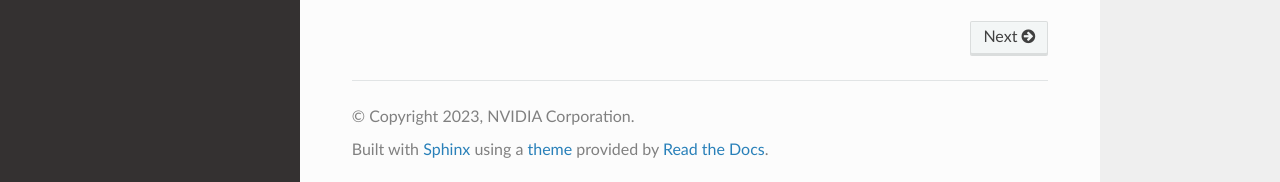
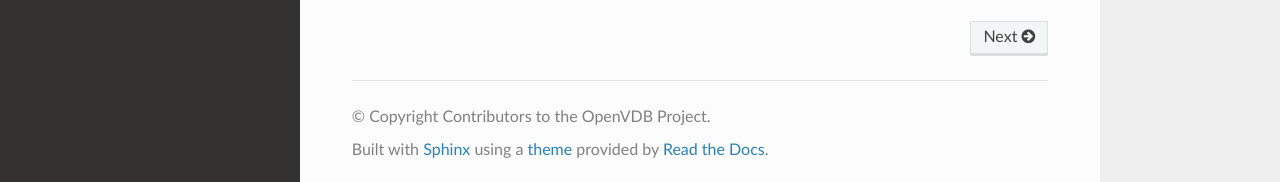
Before and after one commit to openvdb/fvdb-core, a Sphinx documentation site: the page built from docs/index.rst, in a window 1280 px wide and 900 px high, scrolled down 619 px. Shown: the part 715-897 px from the top of the window. Built offline with Sphinx 7.4.7 and the Read the Docs theme 3.1.0, drawn with Linux system fonts in a browser that asks for light colours; pages that are not in the unit, such as notebooks, are missing from menus.

Commit message:
Fix docs copyright notice to be OpenVDB contributors
Signed-off-by: Jonathan Swartz <jonathan@jswartz.info>

```diff
--- a/docs/conf.py
+++ b/docs/conf.py
@@ -16,8 +16,8 @@ sys.path.insert(0, os.path.abspath(".."))
 # -- Project information -----------------------------------------------------
 
 project = "fVDB"
-copyright = "2023, NVIDIA Corporation"
-author = "NVIDIA Corporation"
+copyright = "Contributors to the OpenVDB Project"
+author = "Contributors to the OpenVDB Project"
 
 
 # -- General configuration ---------------------------------------------------
```
